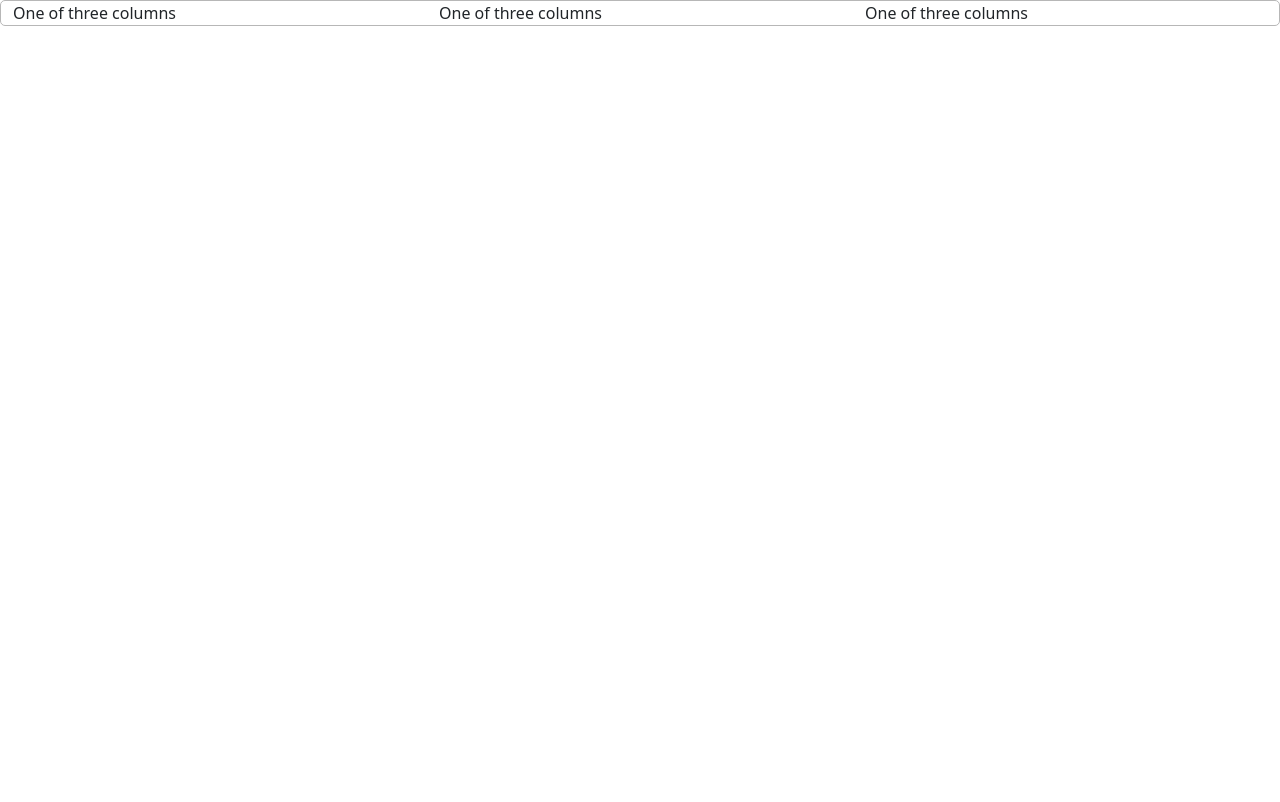
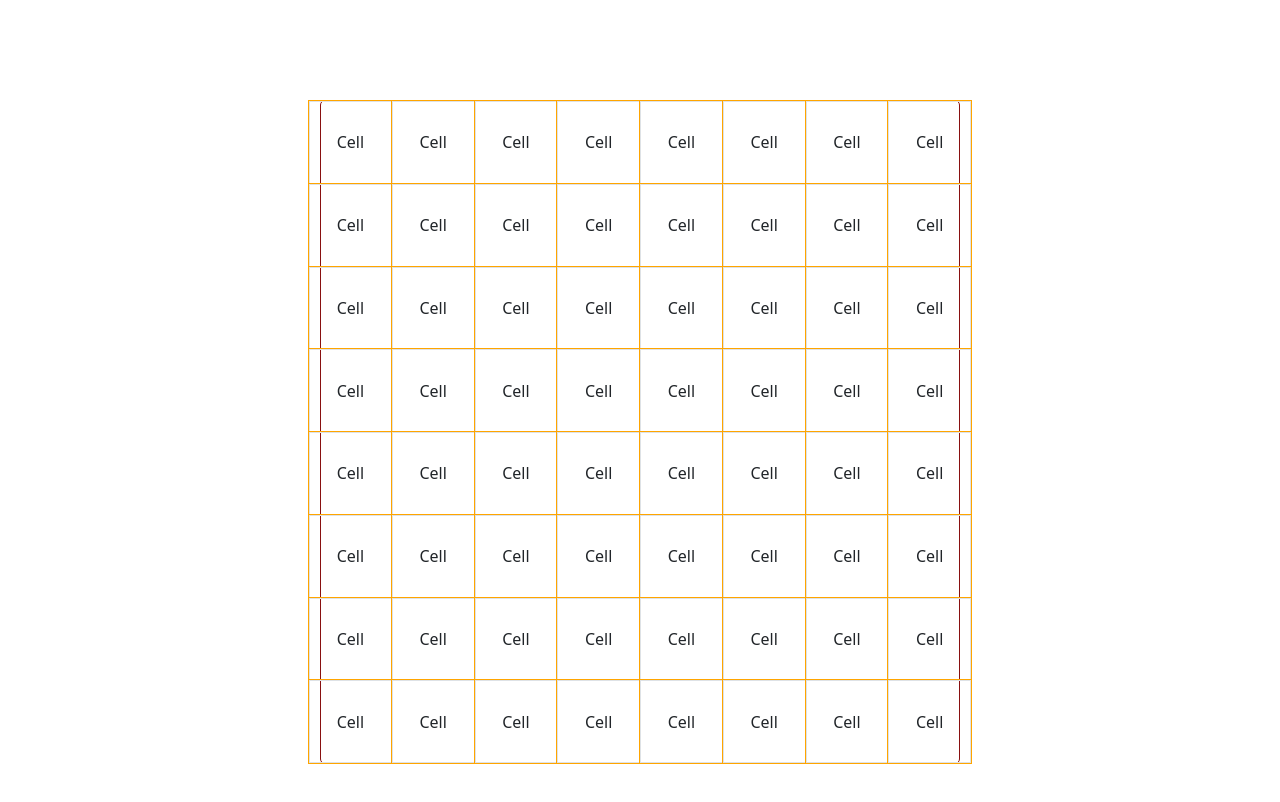
Before and after one commit to abeshahsan/chess, a React (Vite) app: page / in a window 1280 px wide. Shown: the top 802 px of the page. Built offline with nearby package versions, Linux system fonts and the light colour scheme.

Commit message:
working on the chessboard 😩

```diff
--- a/src/App.css
+++ b/src/App.css
@@ -1,5 +1,31 @@
+.main-container{
+    display: flex;
+    flex-direction: row;
+    align-items: center;
+    justify-content: center;
+    width: 50%;
+    margin: 100px auto;
+}
+
 .ch-chessboard{
-    min-width: 100%;
-    border: thin solid rgb(183, 183, 183);
+    width: 100%;
+    border: thin solid rgb(136, 16, 16);
     border-radius: 5px;
 }
+
+
+.grid-column {
+    outline: 1px solid orange;/* for test */
+}
+
+.container-grid {
+    display: grid;
+    grid-auto-rows: 1fr;
+    grid-template-columns: repeat(8, 1fr);
+    grid-column-gap: 0;
+    grid-row-gap: 0;
+}
+.container-grid .grid-column {
+    aspect-ratio: 1;
+    width: 100%;
+}
--- a/src/App.jsx
+++ b/src/App.jsx
@@ -1,25 +1,16 @@
 import "bootstrap/dist/css/bootstrap.min.css"
 import "./App.css"
+import GridRow from "./GridComponents/grid-row";
+import Grid from "./GridComponents/grid";
 
-function App() {
+function App({ len }) {
     return (
         <>
-        <div className="main-container">
-
-            <div className="container ch-chessboard">
-                <div className="row justify-content-center">
-                    <div className="col-sm">
-                        One of three columns
-                    </div>
-                    <div className="col-sm">
-                        One of three columns
-                    </div>
-                    <div className="col-sm">
-                        One of three columns
-                    </div>
+            <div className="main-container">
+                <div className="ch-chessboard">
+                    <Grid></Grid>
                 </div>
             </div>
-        </div>
         </>
     );
 }
--- /dev/null
+++ b/src/GridComponents/grid-cell.jsx
@@ -0,0 +1,15 @@
+import "bootstrap/dist/css/bootstrap.min.css"
+
+import "./grid-cell.css"
+
+function GridCell() {
+    return (
+        <>
+        <div className="casper-cell">
+            Cell
+        </div>
+        </>
+    );
+}
+
+export default GridCell;
--- /dev/null
+++ b/src/GridComponents/grid-col.jsx
@@ -0,0 +1,12 @@
+import "bootstrap/dist/css/bootstrap.min.css"
+import GridCell from "./grid-cell";
+
+function GridCol() {
+    return (
+        <div className="col border d-flex align-items-center justify-content-center grid-column">
+            <GridCell></GridCell>
+        </div>
+    );
+}
+
+export default GridCol;
--- /dev/null
+++ b/src/GridComponents/grid-row.jsx
@@ -0,0 +1,24 @@
+import "bootstrap/dist/css/bootstrap.min.css"
+import GridCol from "./grid-col";
+
+
+function GridRow() {
+    const gridElements = [];
+
+    for (let i = 0; i < 8; i++) {
+        const key = `cell-${i}-${i}`;
+        gridElements.push(
+            <GridCol key={key}></GridCol>
+        );
+    }
+
+    return (
+        <>
+        <div className="row row-cols-8 container-grid">
+            {gridElements}
+        </div>
+        </>
+    );
+}
+
+export default GridRow;
--- /dev/null
+++ b/src/GridComponents/grid.jsx
@@ -0,0 +1,24 @@
+import GridRow from "./grid-row";
+
+
+import "bootstrap/dist/css/bootstrap.min.css"
+import "./grid.css"
+
+function Grid({ len }) {
+    const gridElements = [];
+
+    for (let i = 0; i < 8; i++) {
+        const key = `row-${i}`;
+        gridElements.push(
+            <GridRow key={key}></GridRow>
+        );
+    }
+
+    return (
+        <>
+            {gridElements}
+        </>
+    );
+}
+
+export default Grid;
--- a/src/main.jsx
+++ b/src/main.jsx
@@ -5,6 +5,6 @@ import App from './App.jsx'
 
 ReactDOM.createRoot(document.getElementById('root')).render(
   <React.StrictMode>
-    <App />
+    <App len="9"/>
   </React.StrictMode>,
 )
```
Also changed, not shown: src/GridComponents/grid-cell.css (added), src/GridComponents/grid.css (added).
